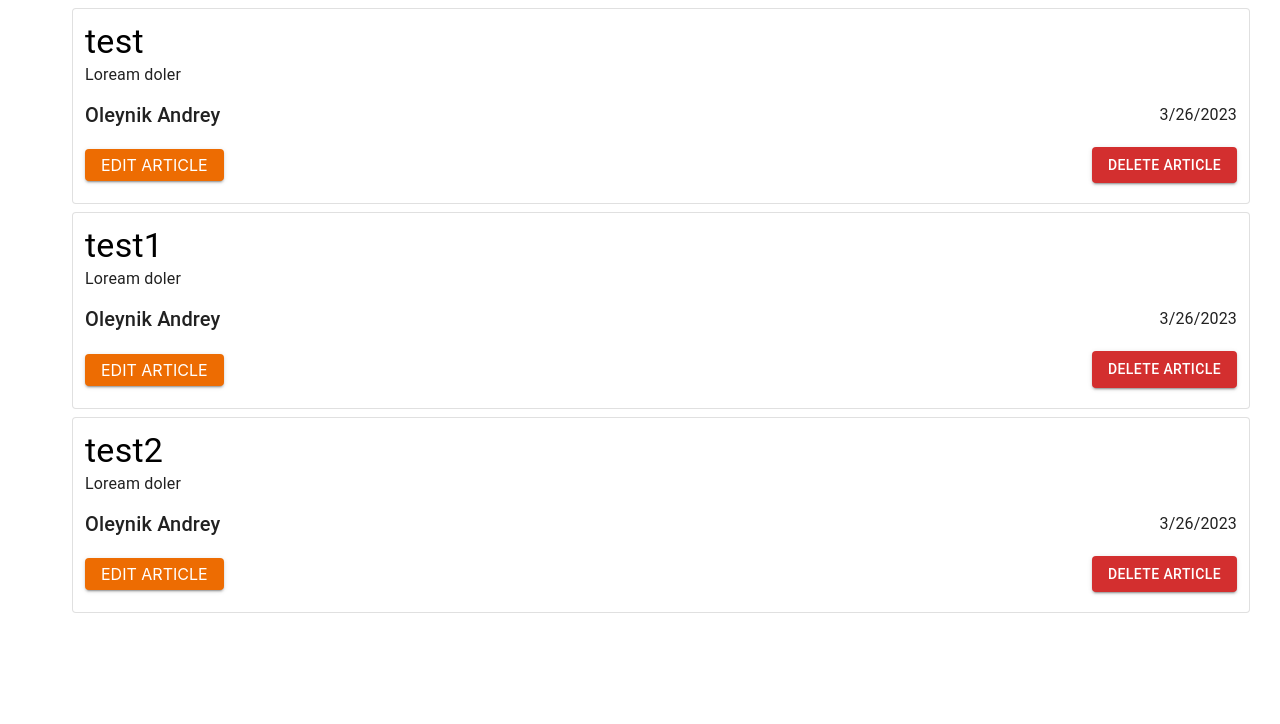
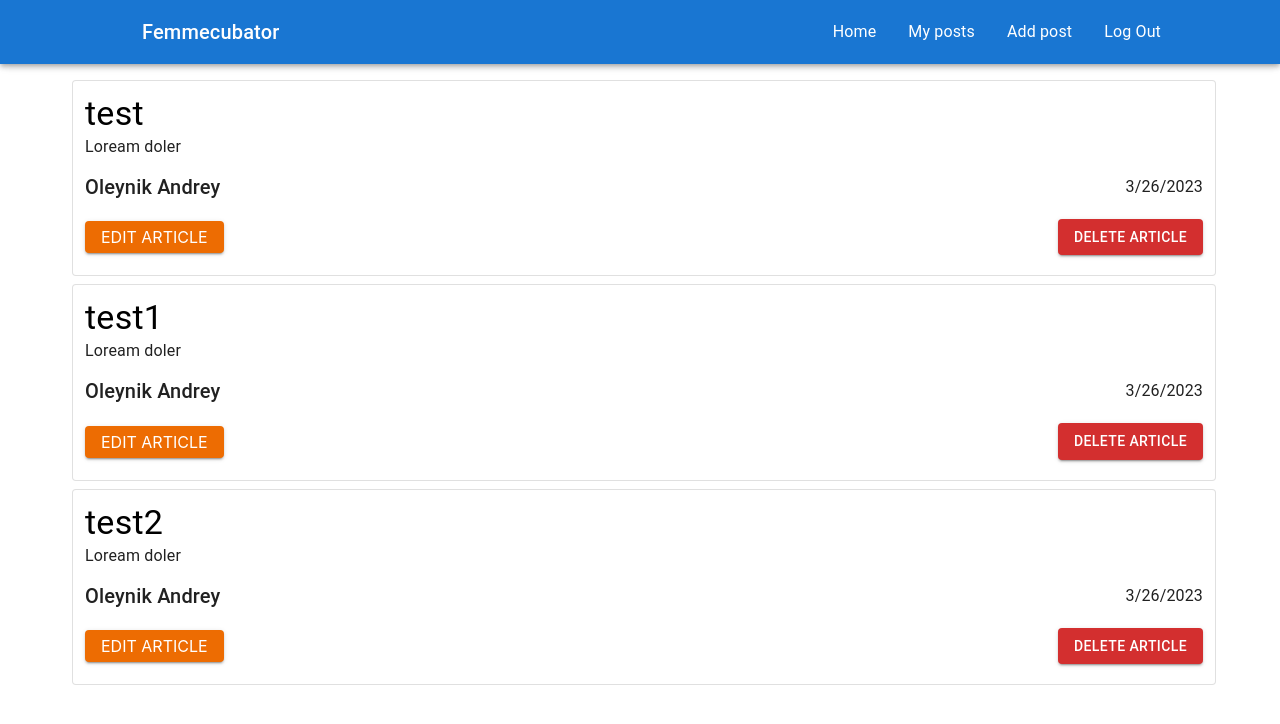
Before and after one commit to OlAndrey/Blogging-app, a React (Create React App) app in the folder client/: page / in a window 1280 px wide. Shown: the top 724 px of the page. Built offline with nearby package versions, Linux system fonts and the light colour scheme.

Commit message:
feat(client): created and styled header component

```diff
--- a/client/src/App.jsx
+++ b/client/src/App.jsx
@@ -5,7 +5,7 @@ import Home from './pages/Home'
 import SignIn from './pages/SignIn'
 import SignUp from './pages/SignUp'
 import { getMe } from './store/actionts/auth'
-
+import Header from './components/HeaderContainer'
 
 function App({ user, token, getMe }) {
   useEffect(() => {
@@ -23,6 +23,7 @@ function App({ user, token, getMe }) {
 
   return (
     <BrowserRouter>
+      <Header isLoggingUser={!!user} />
       <Routes>
         <Route path="/registration" element={<SignUp />} />
         <Route path="/login" element={<SignIn />} />
@@ -41,5 +42,4 @@ const mapStateToProps = (state) => {
   }
 }
 
-
 export default connect(mapStateToProps, { getMe })(MemoApp)
--- /dev/null
+++ b/client/src/components/Header.jsx
@@ -0,0 +1,105 @@
+// import React from "react";
+import {
+  AppBar,
+  Toolbar,
+  Typography,
+  IconButton,
+  Drawer,
+  Link,
+  MenuItem
+} from '@mui/material'
+//   import {MenuIcon} from "@mui/icons";
+import React from 'react'
+import { Link as RouterLink } from 'react-router-dom'
+import { Menu as MenuIcon } from '@mui/icons-material'
+import useHeaderStyles from '../styles/headerStyles'
+
+const Header = ({
+  isLoggingUser,
+  mobileView,
+  drawerOpen,
+  data,
+  changeState
+}) => {
+  const { header, logo, toolbar, drawerContainer } = useHeaderStyles()
+
+  const displayDesktop = () => {
+    return (
+      <Toolbar className={toolbar}>
+        {femmecubatorLogo}
+        <div className={toolbar}>{getDrawerChoices()}</div>
+      </Toolbar>
+    )
+  }
+
+  const displayMobile = () => {
+    const handleDrawerOpen = () =>
+      changeState((prevState) => ({ ...prevState, drawerOpen: true }))
+    const handleDrawerClose = () =>
+      changeState((prevState) => ({ ...prevState, drawerOpen: false }))
+
+    return (
+      <Toolbar>
+        <IconButton
+          {...{
+            edge: 'start',
+            color: 'inherit',
+            'aria-label': 'menu',
+            'aria-haspopup': 'true',
+            onClick: handleDrawerOpen
+          }}
+        >
+          <MenuIcon />
+        </IconButton>
+
+        <Drawer
+          {...{
+            anchor: 'left',
+            open: drawerOpen,
+            onClose: handleDrawerClose
+          }}
+        >
+          <div className={drawerContainer}>{getDrawerChoices()}</div>
+        </Drawer>
+
+        <div>{femmecubatorLogo}</div>
+      </Toolbar>
+    )
+  }
+
+  const getDrawerChoices = () => {
+    return data
+      .filter((el) => isLoggingUser? !el.isNotSecure : el.isNotSecure)
+      .map(({ label, href }) => {
+        return (
+          <Link
+            {...{
+              component: RouterLink,
+              to: href,
+              color: 'inherit',
+              style: { textDecoration: 'none' },
+              key: label
+            }}
+          >
+            <MenuItem>{label}</MenuItem>
+          </Link>
+        )
+      })
+  }
+
+  const femmecubatorLogo = (
+    <Typography variant="h6" component="h1" className={logo}>
+      Femmecubator
+    </Typography>
+  )
+
+  return (
+    <header>
+      <AppBar className={header}>
+        {mobileView ? displayMobile() : displayDesktop()}
+      </AppBar>
+    </header>
+  )
+}
+
+export default Header
--- /dev/null
+++ b/client/src/components/HeaderContainer.jsx
@@ -0,0 +1,71 @@
+import React, { useState, useEffect } from 'react'
+import Header from './Header'
+
+const headersData = [
+  {
+    isNotSecure: true,
+    label: 'Home',
+    href: '/'
+  },
+  {
+    isNotSecure: false,
+    label: 'Home',
+    href: '/'
+  },
+  {
+    isNotSecure: false,
+    label: 'My posts',
+    href: '/'
+  },
+  {
+    isNotSecure: false,
+    label: 'Add post',
+    href: '/'
+  },
+  {
+    isNotSecure: false,
+    label: 'Log Out',
+    href: '/'
+  },
+  {
+    isNotSecure: true,
+    label: 'Log In',
+    href: '/login'
+  }
+]
+
+const HeaderContainer = ({ isLoggingUser }) => {
+  const [state, setState] = useState({
+    mobileView: false,
+    drawerOpen: false
+  })
+
+  const { mobileView, drawerOpen } = state
+
+  useEffect(() => {
+    const setResponsiveness = () => {
+      return window.innerWidth < 900
+        ? setState((prevState) => ({ ...prevState, mobileView: true }))
+        : setState((prevState) => ({ ...prevState, mobileView: false }))
+    }
+
+    setResponsiveness()
+
+    window.addEventListener('resize', () => setResponsiveness())
+    return () => {
+      window.removeEventListener('resize', () => setResponsiveness())
+    }
+  }, [])
+
+  return (
+    <Header
+      isLoggingUser={isLoggingUser}
+      mobileView={mobileView}
+      drawerOpen={drawerOpen}
+      data={headersData}
+      changeState={setState}
+    />
+  )
+}
+
+export default HeaderContainer
--- a/client/src/components/PostsList.jsx
+++ b/client/src/components/PostsList.jsx
@@ -8,7 +8,12 @@ const PostsList = (props) => {
   return (
     <Paper
       variant="outlined"
-      sx={{ width: '100%', margin: '.5em', padding: '.75em' }}
+      sx={{
+        width: 'calc(100% - 0.5em)',
+        boxSizing: 'border-box',
+        margin: '.5em',
+        padding: '.75em'
+      }}
     >
       <Link
         href={'/post/' + props.article._id}
@@ -51,13 +56,17 @@ const PostsList = (props) => {
               href={'/edit/' + props.article.id}
               className={classes['link-info']}
               sx={{ color: 'white' }}
-              underline='none'
+              underline="none"
             >
               Edit Article
             </Link>
           </Grid>
           <Grid item xs={6} display={'flex'} justifyContent={'flex-end'}>
-            <Button variant="contained" color="error">
+            <Button
+              variant="contained"
+              color="error"
+              sx={{ padding: { xs: '6px 6px', sm: '6px 16px' } }}
+            >
               Delete Article
             </Button>
           </Grid>
--- a/client/src/pages/Home.jsx
+++ b/client/src/pages/Home.jsx
@@ -5,7 +5,7 @@ import { Container } from '@mui/material'
 
 const Home = (props) => {
   return (
-    <Container fixed>
+    <Container fixed sx={{ padding: "4.5em 0 0 0"}}>
       {posts.map((post, key) => {
         return <PostsList own={true} key={key} article={post} />
       })}
--- /dev/null
+++ b/client/src/styles/headerStyles.js
@@ -0,0 +1,25 @@
+import { makeStyles } from '@mui/styles'
+
+const useHeaderStyles = makeStyles(() => ({
+  header: {
+    backgroundColor: '#400CCC',
+    paddingRight: '79px',
+    paddingLeft: '118px',
+    '@media (max-width: 900px)': {
+      paddingLeft: 0
+    }
+  },
+  logo: {
+    fontWeight: 600,
+    color: '#FFFEFE'
+  },
+  toolbar: {
+    display: 'flex',
+    justifyContent: 'space-between'
+  },
+  drawerContainer: {
+    padding: '1em 2em'
+  }
+}))
+
+export default useHeaderStyles
```
